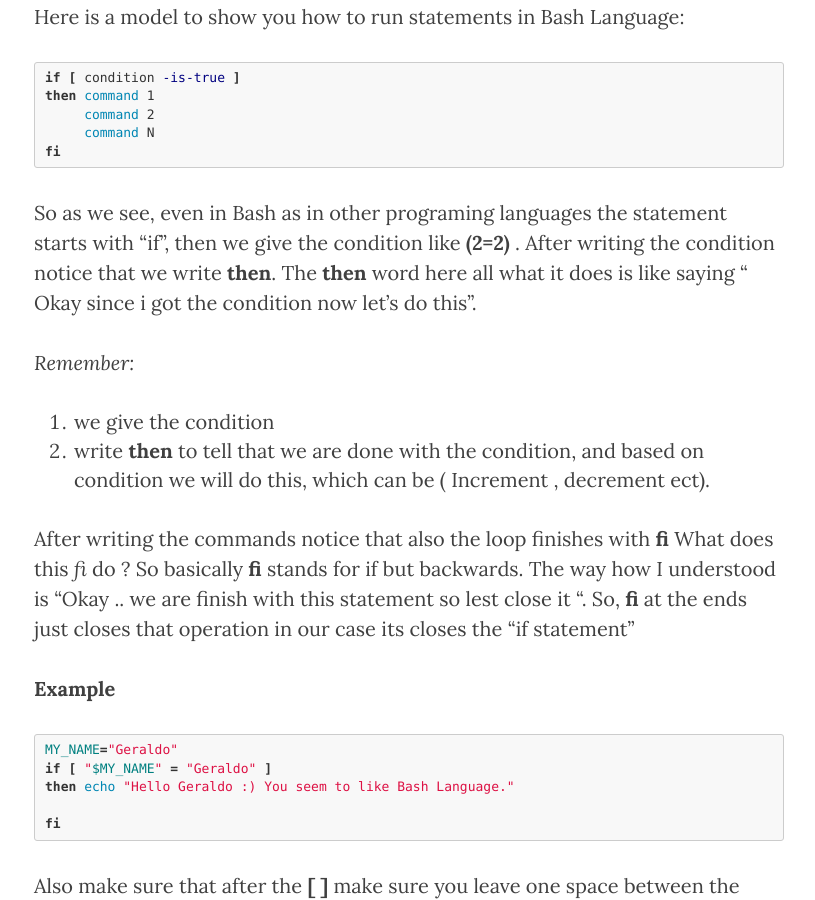
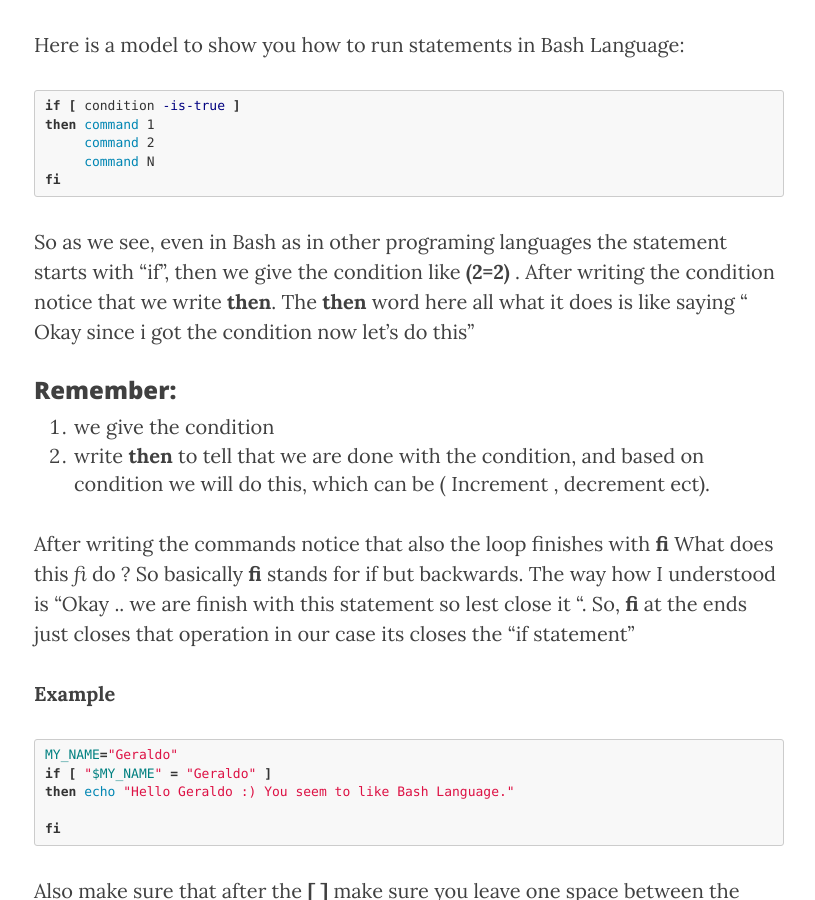
Before and after one commit to Python-Albania/Python-Albania.github.io, a Jekyll site: the page built from _posts/2017-1-22-Bash.markdown, in a window 1280 px wide and 900 px high, scrolled down 3021 px. Shown: the whole window, without its empty margins (231-1046 px from the left). Built offline with Jekyll 4.4.1, drawn with Linux system fonts in a browser that asks for light colours; nearby versions of some CDN libraries; comment, search, counter and statistics services are not loaded.

Commit message:
Adding bash

```diff
--- a/_posts/2017-1-22-Bash.markdown
+++ b/_posts/2017-1-22-Bash.markdown
@@ -128,10 +128,9 @@ fi
 
 {% endhighlight %}
 
-So as we see, even in Bash as in other programing languages the statement starts with "if", then we give the condition like **(2=2)** . After writing the condition notice that we write **then**. The **then** word here all what it does is like saying " Okay since i got the condition now let's do this".
-<br>
+So as we see, even in Bash as in other programing languages the statement starts with "if", then we give the condition like **(2=2)** . After writing the condition notice that we write **then**. The **then** word here all what it does is like saying " Okay since i got the condition now let's do this"
+### Remember:
 
-*Remember:*
 1. we give the condition
 2. write **then** to tell that we are done with the condition, and based on condition we will do this, which can be ( Increment , decrement ect).
 
```
